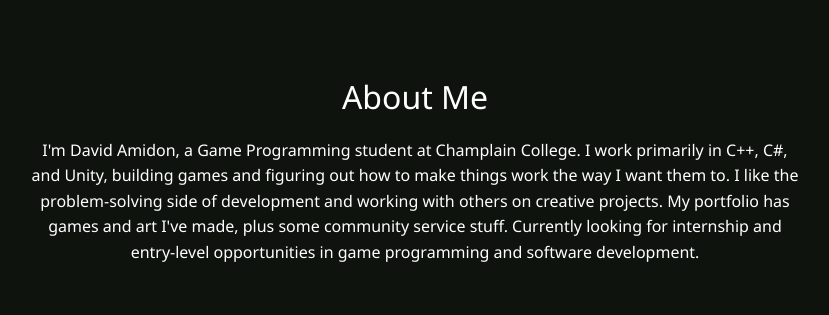
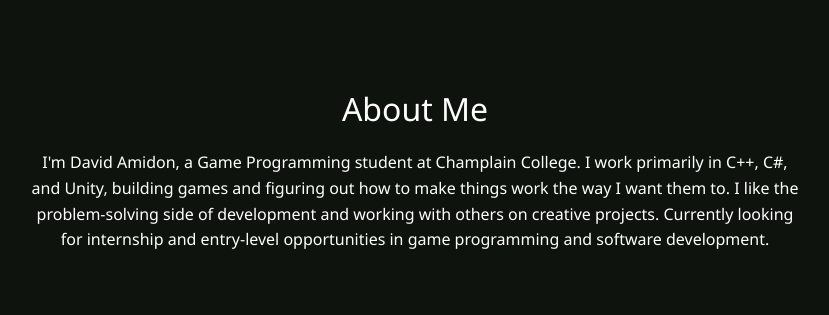
Before and after one commit to dpami507/PortfolioMk2, a React (Vite) app: page / in a window 1280 px wide. Shown: the part 840-1155 px from the top of the page, without its empty margins (225-1054 px from the left). Built offline with nearby package versions, Linux system fonts and the light colour scheme.

Commit message:
Fixed about
yeah about section didn't need to include the fact that I have a portfolio

```diff
--- a/src/pages/Home.jsx
+++ b/src/pages/Home.jsx
@@ -31,7 +31,7 @@
             <p>
                 I'm David Amidon, a Game Programming student at Champlain College.
                 I work primarily in C++, C#, and Unity, building games and figuring out how to make things work the way I want them to. I like the problem-solving side of development and working with others on creative projects.
-                My portfolio has games and art I've made, plus some community service stuff. Currently looking for internship and entry-level opportunities in game programming and software development.
+                Currently looking for internship and entry-level opportunities in game programming and software development.
             </p>
         </div>
 
```
